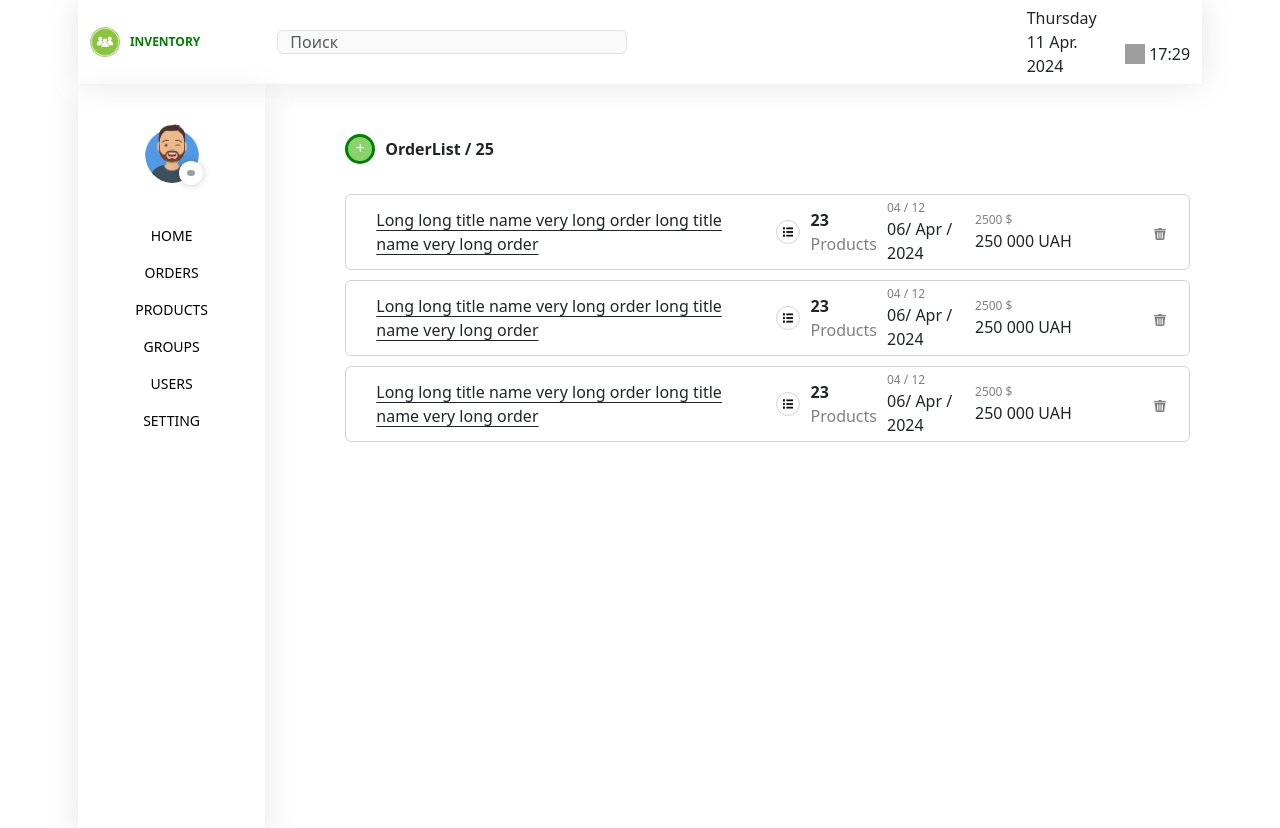
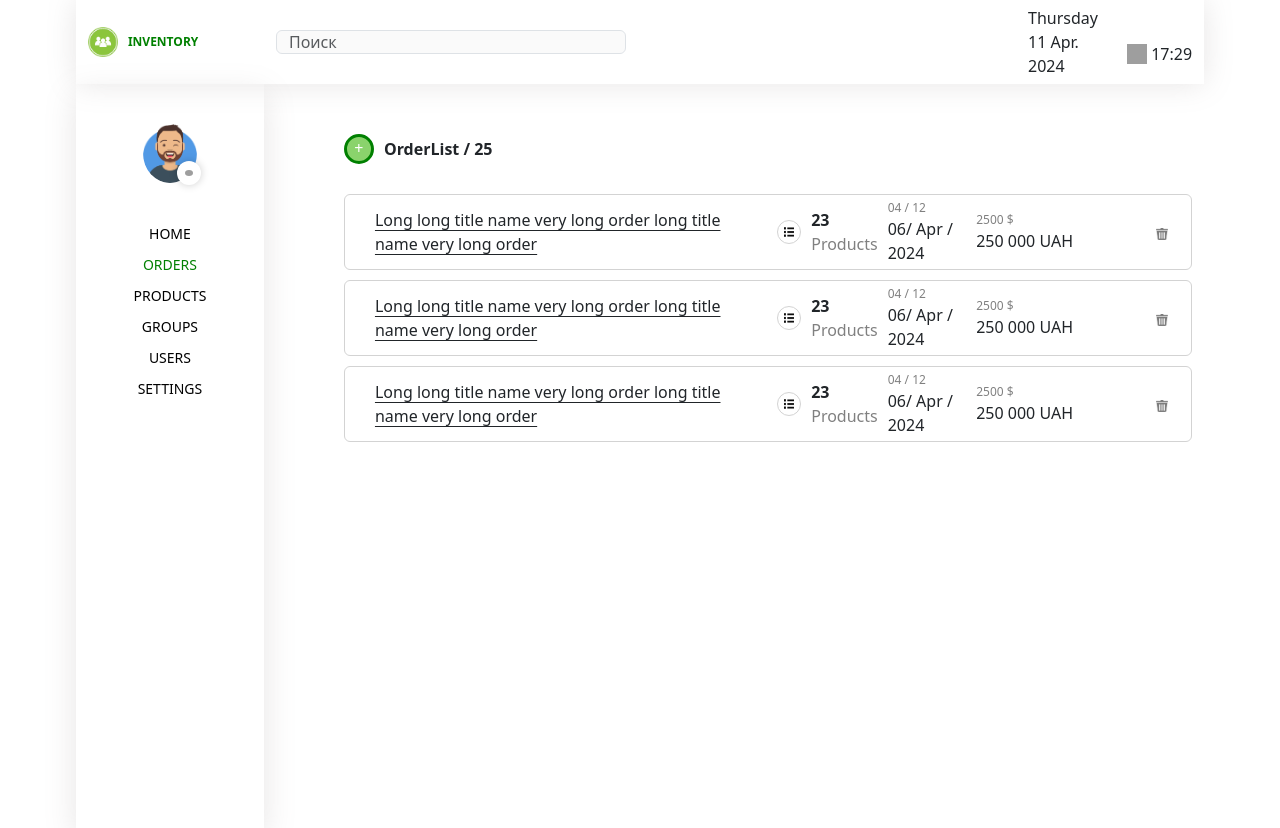
Before and after one commit to Lobovem/DzenCode, a React (Vite) app: page /orderList in a window 1280 px wide. Built offline with nearby package versions, Linux system fonts and the light colour scheme; grey boxes are pictures that could not be loaded.

Commit message:
feat(Router): add NavLink to pages

```diff
--- a/src/App.tsx
+++ b/src/App.tsx
@@ -1,5 +1,6 @@
 // import reactLogo from './assets/react.svg';
-import { RouterProvider, createBrowserRouter } from 'react-router-dom';
+// import { RouterProvider, createBrowserRouter } from 'react-router-dom';
+import { BrowserRouter as Router, Routes, Route } from 'react-router-dom';
 import './App.scss';
 import { Header } from './components/Header/Header';
 import { MainSection } from './components/MainSection/MainSection';
@@ -9,30 +10,36 @@ import { HomePage } from './pages/HomePage';
 import { ProductsPage } from './pages/ProductsPage';
 import { OrdersPage } from './pages/OrdersPage';
 
-const router = createBrowserRouter([
-  {
-    path: '/',
-    element: <HomePage />,
-    errorElement: <ErrorPage />,
-  },
+// const router = createBrowserRouter([
+//   {
+//     path: '/',
+//     element: <HomePage />,
+//     errorElement: <ErrorPage />,
+//   },
 
-  {
-    path: '/productList',
-    element: <ProductsPage />,
-  },
+//   {
+//     path: '/productList',
+//     element: <ProductsPage />,
+//   },
 
-  {
-    path: '/orderList',
-    element: <OrdersPage />,
-  },
-]);
+//   {
+//     path: '/orderList',
+//     element: <OrdersPage />,
+//   },
+// ]);
 
 function App() {
   return (
     <>
       <Header />
       <MainSection>
-        <RouterProvider router={router} />
+        {/* <RouterProvider router={router} /> */}
+        <Routes>
+          <Route path="/" element={<HomePage />} />
+          <Route path="/productList" element={<ProductsPage />} />
+          <Route path="/orderList" element={<OrdersPage />} />
+          <Route path="*" element={<ErrorPage />} />
+        </Routes>
       </MainSection>
       {/* <PopUp /> */}
     </>
--- a/src/components/NavigationMenu/NavigationMenu.scss
+++ b/src/components/NavigationMenu/NavigationMenu.scss
@@ -16,9 +16,11 @@
     color: black;
     font-weight: 500;
     padding: 2px;
+    text-decoration: none;
 
     &:hover {
-      color: black;
+      color: gray;
+      text-decoration: underline;
     }
   }
 }
@@ -31,3 +33,10 @@
 //   color: green;
 //   border-bottom-color: green;
 // }
+.active {
+  color: green;
+
+  &:hover {
+    color: green;
+  }
+}
--- a/src/components/NavigationMenu/NavigationMenu.tsx
+++ b/src/components/NavigationMenu/NavigationMenu.tsx
@@ -11,37 +11,39 @@ export const NavigationMenu: FC = () => {
 
       <Nav variant="underline" defaultActiveKey="#" className="flex-column navBar">
         <Nav.Item className="navBar__item">
-          <Nav.Link className="navBar__link ">HOME</Nav.Link>
+          <NavLink to="/" className="navBar__link" activeClassName="active">
+            HOME
+          </NavLink>
         </Nav.Item>
 
         <Nav.Item className="navBar__item">
-          <Nav.Link className="navBar__link " href="/productList" eventKey="link-1">
+          <NavLink to="/orderList" className="navBar__link" activeClassName="active">
             ORDERS
-          </Nav.Link>
+          </NavLink>
         </Nav.Item>
 
         <Nav.Item className="navBar__item">
-          <Nav.Link className="navBar__link" href="/orderList" eventKey="link-2">
+          <NavLink to="/productList" className="navBar__link" activeClassName="active">
             PRODUCTS
-          </Nav.Link>
+          </NavLink>
         </Nav.Item>
 
         <Nav.Item className="navBar__item">
-          <Nav.Link className="navBar__link" eventKey="link-3">
+          <NavLink to="/groups" className="navBar__link" activeClassName="active">
             GROUPS
-          </Nav.Link>
+          </NavLink>
         </Nav.Item>
 
         <Nav.Item className="navBar__item">
-          <Nav.Link className="navBar__link" eventKey="link-4">
+          <NavLink to="/users" className="navBar__link" activeClassName="active">
             USERS
-          </Nav.Link>
+          </NavLink>
         </Nav.Item>
 
         <Nav.Item className="navBar__item">
-          <Nav.Link className="navBar__link" eventKey="link-5">
-            SETTING
-          </Nav.Link>
+          <NavLink to="/settings" className="navBar__link" activeClassName="active">
+            SETTINGS
+          </NavLink>
         </Nav.Item>
       </Nav>
     </div>
--- a/src/main.tsx
+++ b/src/main.tsx
@@ -2,9 +2,12 @@ import React from 'react';
 import ReactDOM from 'react-dom/client';
 import App from './App.tsx';
 import './index.scss';
+import { BrowserRouter } from 'react-router-dom';
 
 ReactDOM.createRoot(document.getElementById('root')!).render(
   <React.StrictMode>
-    <App />
+    <BrowserRouter>
+      <App />
+    </BrowserRouter>
   </React.StrictMode>
 );
```
